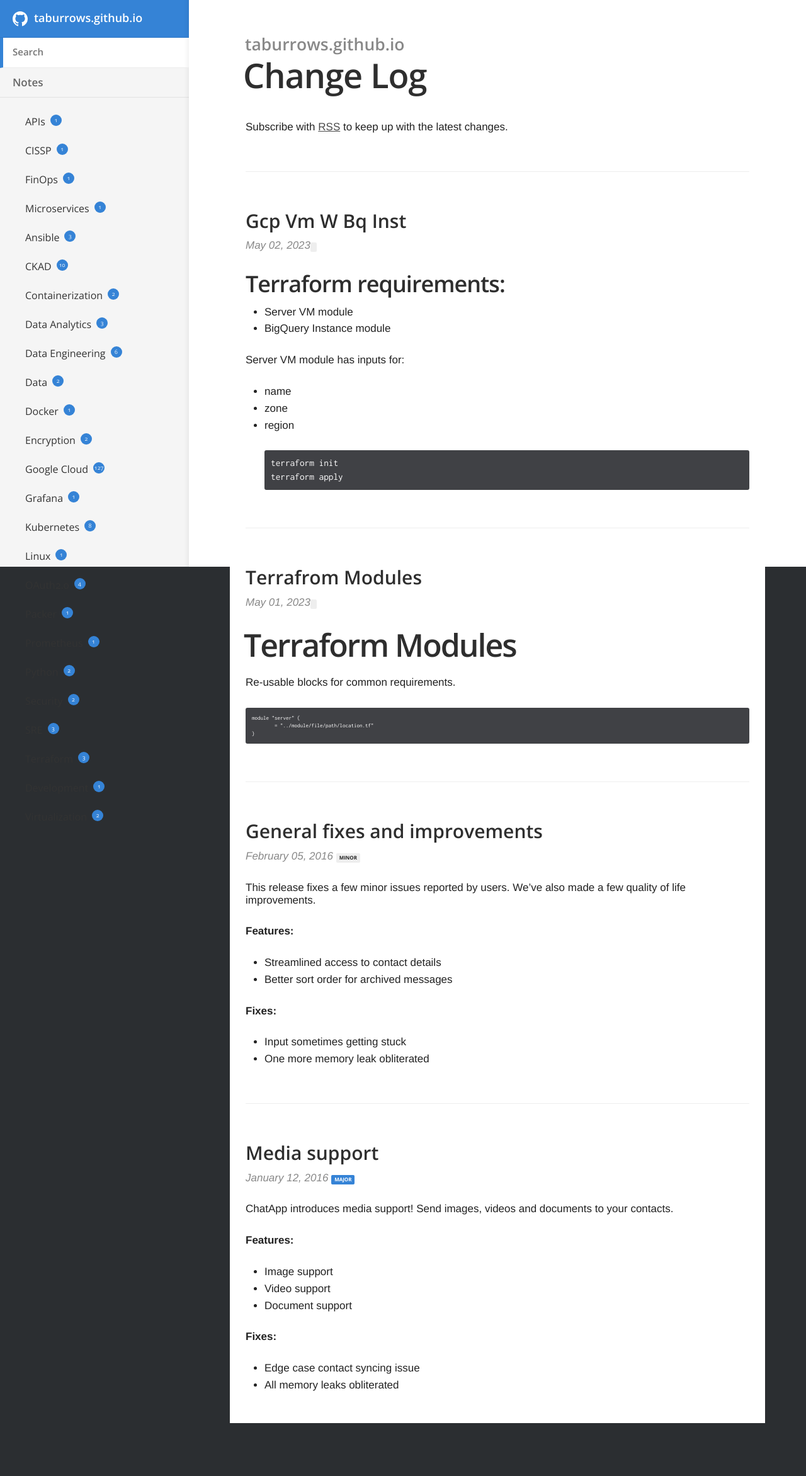
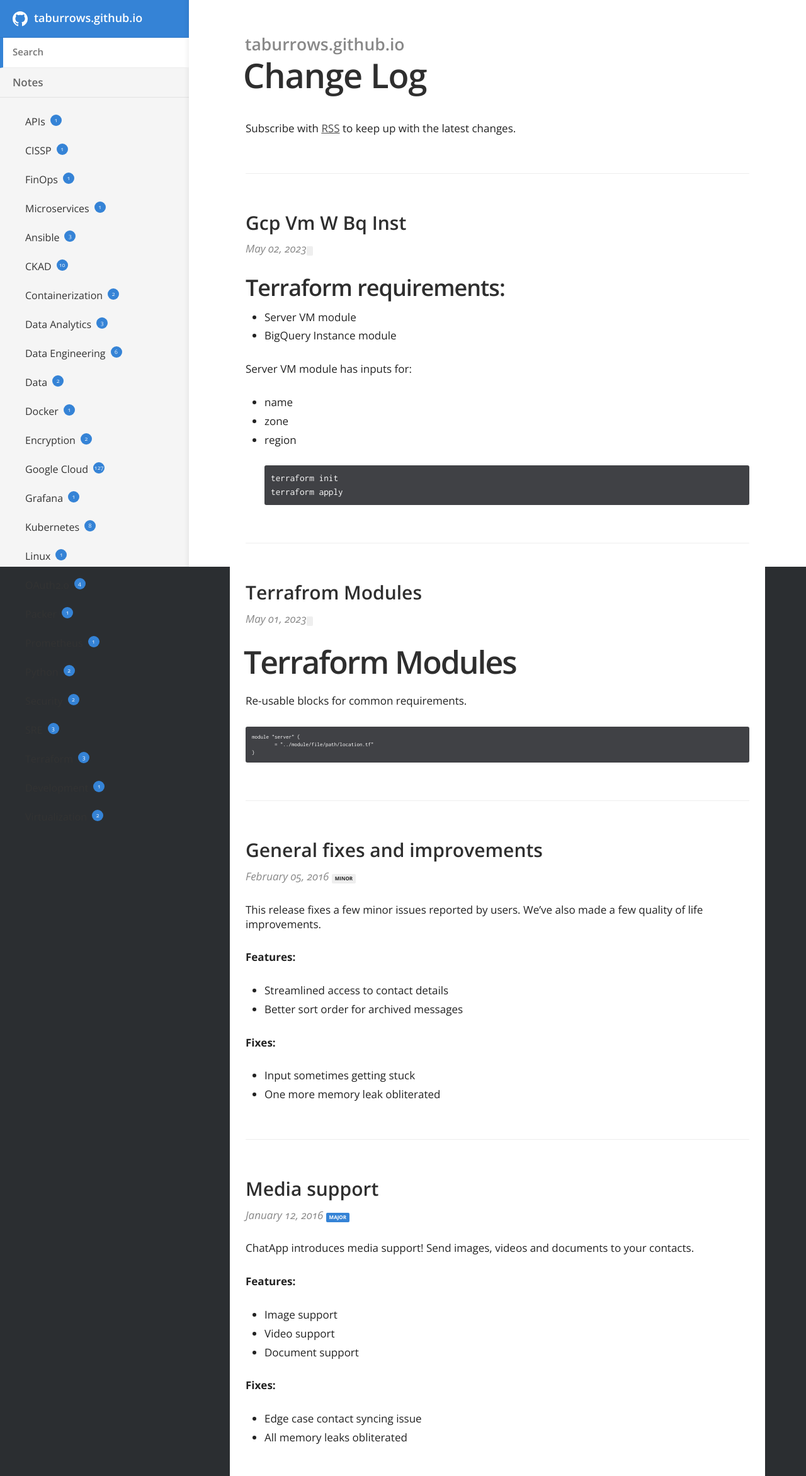
Before and after one commit to TABurrows/taburrows.github.io, a Jekyll site: the page built from changelog.html, in a window 1280 px wide. Shown: the whole page at 63% size. Built offline with Jekyll 4.4.1, drawn with Linux system fonts in a browser that asks for light colours; before the commit the page ends 2260 px from its top, so only the background shows below that.

Commit message:
Updated typography.scss

```diff
--- a/_sass/_typography.scss
+++ b/_sass/_typography.scss
@@ -9,7 +9,7 @@ body {
 	height: 100%;
 	max-height: 100%;
 	// font-family: "Merriweather", serif;
-	font-family: "Open Sans" "sans-serif";
+	font-family: "Open Sans", sans-serif;
 	// letter-spacing: 0.01rem;
 	// font-size: 1.7em;
 	// font-size: 1.2em;
```
